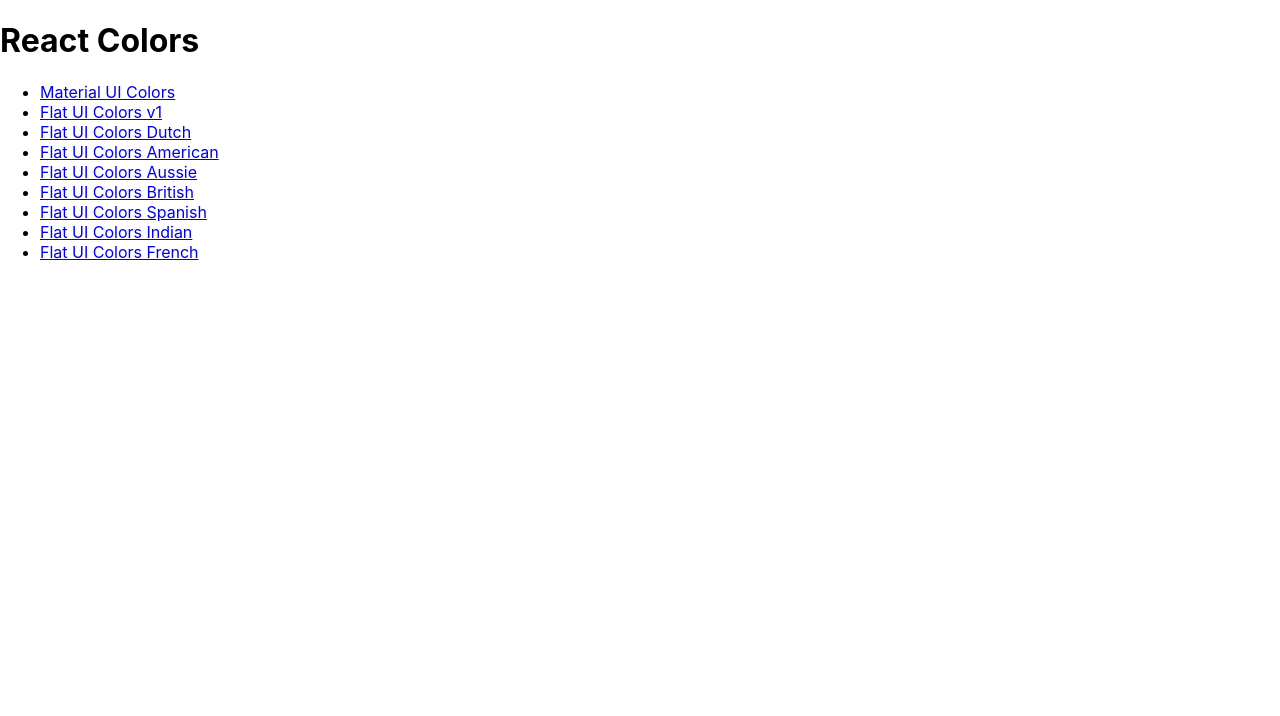
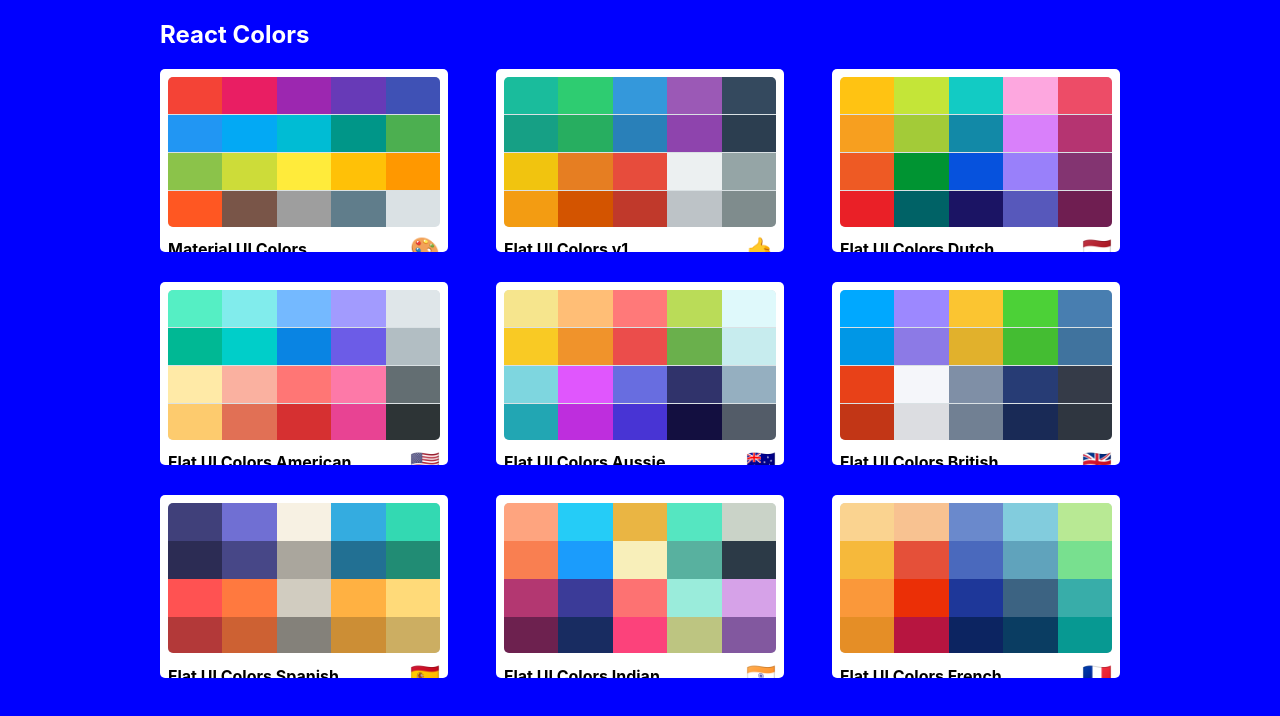
Before and after one commit to nsaicharan/colt-colors, a React (Create React App) app: page / in a window 1280 px wide. Shown: the top 716 px of the page. Built offline with nearby package versions, Linux system fonts and the light colour scheme.

Commit message:
Style palettes list

```diff
--- a/package.json
+++ b/package.json
@@ -5,6 +5,7 @@
   "dependencies": {
     "@material-ui/core": "^4.1.2",
     "@material-ui/icons": "^4.2.1",
+    "@material-ui/styles": "^4.2.0",
     "chroma-js": "^2.0.4",
     "rc-slider": "^8.6.13",
     "react": "^16.8.6",
--- /dev/null
+++ b/src/MiniPalette.js
@@ -0,0 +1,66 @@
+import React from "react";
+import { withStyles } from "@material-ui/styles";
+
+const styles = {
+  root: {
+    backgroundColor: "white",
+    borderRadius: "5px",
+    padding: ".5rem",
+    overflow: "hidden",
+
+    "&:hover": {
+      cursor: "pointer"
+    }
+  },
+  colors: {
+    backgroundColor: "#dae1e4",
+    height: "150px",
+    width: "100%",
+    borderRadius: "5px",
+    overflow: "hidden"
+  },
+  title: {
+    display: "flex",
+    justifyContent: "space-between",
+    alignItems: "center",
+    margin: "0",
+    color: "black",
+    paddingTop: "0.5rem",
+    fontSize: "1rem",
+    position: "relative"
+  },
+  emoji: {
+    marginLeft: ".5rem",
+    fontSize: "1.5rem"
+  },
+  miniColor: {
+    height: "25%",
+    width: "20%",
+    display: "inline-block",
+    margin: "0 auto",
+    position: "relative",
+    marginBottom: "-3.5px"
+  }
+};
+
+function MiniPalette(props) {
+  const { classes, paletteName, emoji, colors } = props;
+  const miniColorBoxes = colors.map(color => (
+    <div
+      className={classes.miniColor}
+      style={{ backgroundColor: color.color }}
+      key={color.name}
+    />
+  ));
+
+  return (
+    <div className={classes.root}>
+      <div className={classes.colors}>{miniColorBoxes}</div>
+      <h5 className={classes.title}>
+        {paletteName} <span className={classes.emoji}>{emoji}</span>
+      </h5>
+    </div>
+  );
+}
+
+export default withStyles(styles)(MiniPalette);
--- a/src/Palette.css
+++ b/src/Palette.css
@@ -2,6 +2,7 @@
   height: 100vh;
   display: flex;
   flex-direction: column;
+  overflow: hidden;
 }
 
 .Palette-colors {
--- a/src/PaletteList.js
+++ b/src/PaletteList.js
@@ -1,19 +1,54 @@
 import React from "react";
 import { Link } from "react-router-dom";
+import { withStyles } from "@material-ui/styles";
+import MiniPalette from "./MiniPalette";
 
-const PaletteList = ({ palettes }) => {
+const styles = {
+  root: {
+    backgroundColor: "blue",
+    height: "100vh",
+    display: "flex",
+    alignItems: "flex-start",
+    justifyContent: "center"
+  },
+  container: {
+    width: "90%",
+    maxWidth: "960px",
+    display: "flex",
+    alignItems: "flex-start",
+    flexDirection: "column",
+    flexWrap: "wrap"
+  },
+  nav: {
+    display: "flex",
+    width: "100%",
+    justifyContent: "space-between",
+    color: "white"
+  },
+  palettes: {
+    boxSizing: "border-box",
+    width: "100%",
+    display: "grid",
+    gridTemplateColumns: "repeat(3, 30%)",
+    gridGap: "5%"
+  }
+};
+
+const PaletteList = ({ palettes, classes }) => {
   return (
-    <div>
-      <h1>React Colors</h1>
-      <ul>
-        {palettes.map(palette => (
-          <li key={palette.id}>
-            <Link to={`/palette/${palette.id}`}>{palette.paletteName}</Link>
-          </li>
-        ))}
-      </ul>
+    <div className={classes.root}>
+      <div className={classes.container}>
+        <nav className={classes.nav}>
+          <h1>React Colors</h1>
+        </nav>
+        <div className={classes.palettes}>
+          {palettes.map(palette => (
+            <MiniPalette {...palette} />
+          ))}
+        </div>
+      </div>
     </div>
   );
 };
 
-export default PaletteList;
+export default withStyles(styles)(PaletteList);
```
Also changed, not shown: 1 other file (tests, documents, lock files or other folders).
